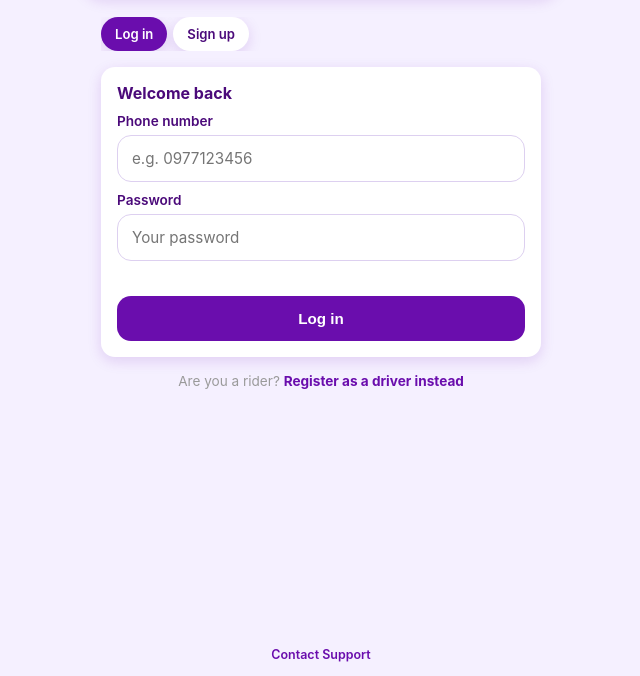
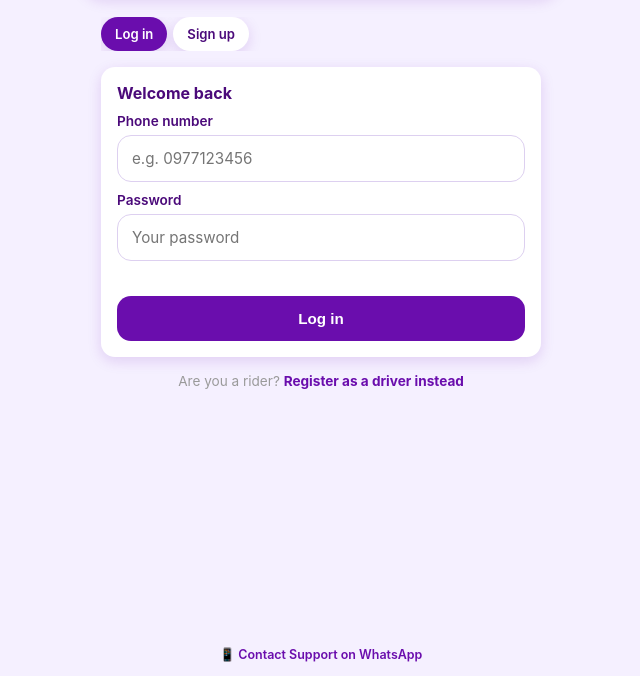
Before and after one commit to richardchisenga/washi_rides, a website: page public/index.html in a window 1280 px wide. Shown: the part 124-800 px from the top of the page, without its empty margins (319-959 px from the left). Drawn offline with Linux system fonts and the light colour scheme; no server answers.

Commit message:
Update footer to link Contact Support on WhatsApp

```diff
--- a/public/index.html
+++ b/public/index.html
@@ -183,10 +183,9 @@
     <button data-nav="subscribe">Plans</button>
     <button data-nav="account">Account</button>
   </nav>
-
   <footer class="app-footer">
-    <a href="#" id="footer-support-link">Contact Support</a>
-  </footer>
+  <a href="https://wa.me/260976638676" target="_blank">📱 Contact Support on WhatsApp</a>
+</footer>
 </div>
 
 <!-- PAYMENT MODAL -->
```
